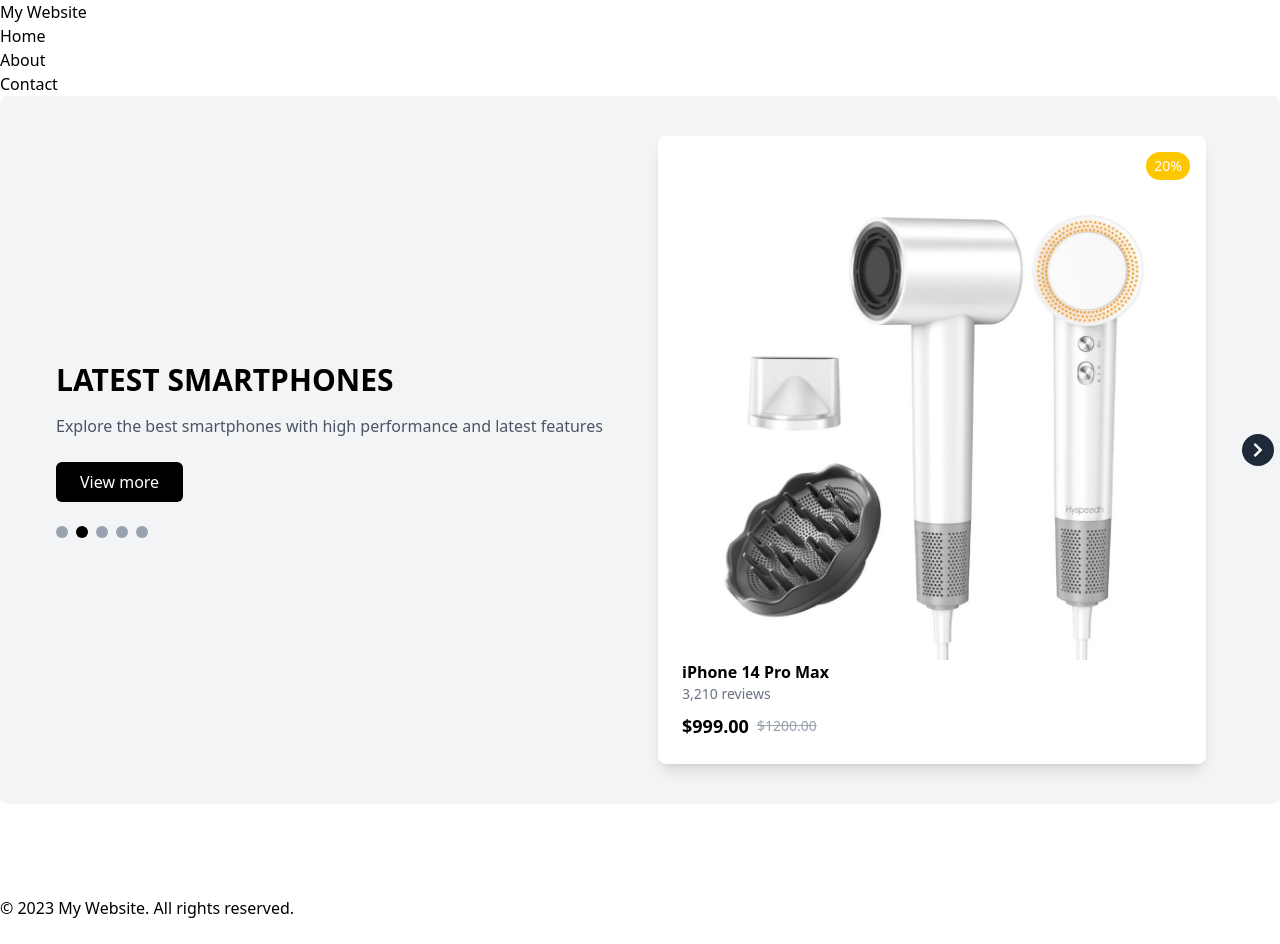
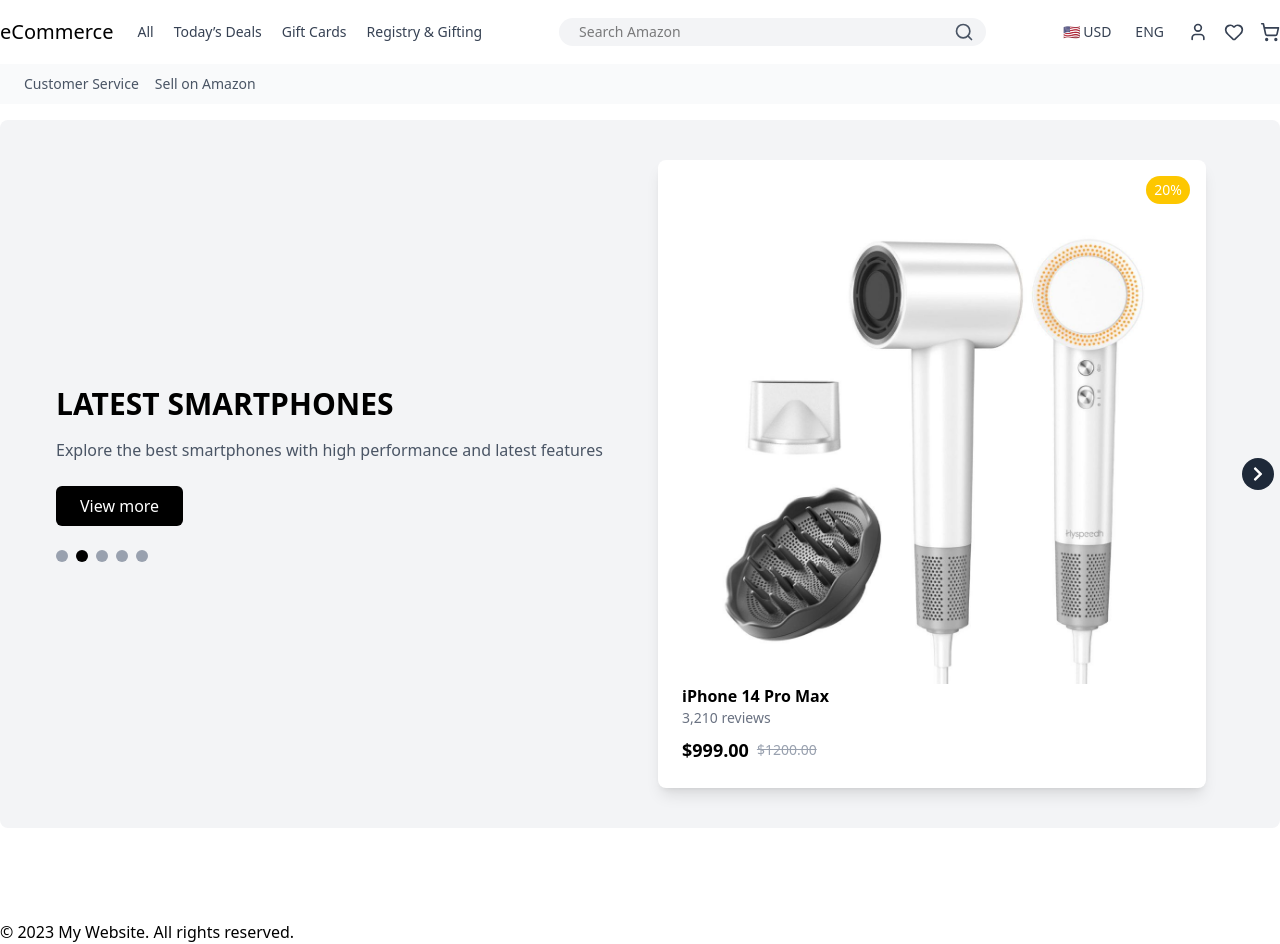
Before and after one commit to JannatulLima9575/E-Commerce_modern_website, a Next.js app: page / in a window 1280 px wide. Before the commit the page ends 920 px from the top, so only its background shows below. Built offline with nearby package versions, Linux system fonts and the light colour scheme.

Commit message:
added basic layout to navbar section

```diff
--- a/package.json
+++ b/package.json
@@ -12,6 +12,7 @@
     "@tanstack/react-query": "^5.90.2",
     "axios": "^1.12.2",
     "classnames": "^2.5.1",
+    "lucide-react": "^0.544.0",
     "next": "15.5.4",
     "react": "19.1.0",
     "react-dom": "19.1.0",
--- a/src/components/Navbar.tsx
+++ b/src/components/Navbar.tsx
@@ -1,17 +1,67 @@
-import React from 'react';
+"use client";
+
+import React from "react";
+import Image from "next/image";
+import { Search, User, Heart, ShoppingCart } from "lucide-react";
 
 const Navbar = () => {
   return (
-    <div>
-      <h1>My Website</h1>
-      <nav>
-        <ul>
-          <li>Home</li>
-          <li>About</li>
-          <li>Contact</li>
-        </ul>
-      </nav>
-    </div>
+    <header className="w-full bg-white pb-4">
+      {/* 🔹 Top Row */}
+      <div className="max-w-7xl mx-auto smpx-6 flex items-center justify-between h-16">
+        {/* Left Section */}
+        <div className="flex items-center gap-6">
+          <h2 className="text-xl font-semi-bold">eCommerce</h2>
+
+          <nav className="hidden md:flex items-center gap-5 text-sm text-gray-700">
+            <span className="hover:text-black cursor-pointer font-medium">All</span>
+            <span className="hover:text-black cursor-pointer">Today’s Deals</span>
+            <span className="hover:text-black cursor-pointer">Gift Cards</span>
+            <span className="hover:text-black cursor-pointer">Registry & Gifting</span>
+          </nav>
+        </div>
+
+        {/* Middle Section — Search Bar */}
+        <div className="hidden lg:flex items-center bg-gray-100 rounded-full px-3 py-1 w-1/3">
+          <input
+            type="text"
+            placeholder="Search Amazon"
+            className="bg-transparent outline-none flex-1 text-sm px-2"
+          />
+          <Search className="w-5 h-5 text-gray-600 cursor-pointer" />
+        </div>
+
+        {/* Right Section */}
+        <div className="flex items-center gap-6 text-gray-700">
+          <span className="hidden sm:block text-sm cursor-pointer hover:text-black">
+            🇺🇸 USD
+          </span>
+          <span className="hidden sm:block text-sm cursor-pointer hover:text-black">
+            ENG
+          </span>
+
+          <div className="flex items-center gap-4">
+            <User className="w-5 h-5 cursor-pointer hover:text-black" />
+            <Heart className="w-5 h-5 cursor-pointer hover:text-black" />
+            <ShoppingCart className="w-5 h-5 cursor-pointer hover:text-black" />
+          </div>
+        </div>
+      </div>
+
+      {/* 🔹 Bottom Row */}
+      <div className="w-full bg-gray-50 text-gray-600 text-sm">
+        <div className="max-w-7xl mx-auto px-6 flex items-center justify-between h-10">
+          <div className="flex items-center gap-4">
+            <span className="cursor-pointer hover:text-black">Customer Service</span>
+            <span className="cursor-pointer hover:text-black">Sell on Amazon</span>
+          </div>
+          <div className="lg:hidden flex items-center gap-3">
+            <Search className="w-5 h-5 cursor-pointer" />
+            <ShoppingCart className="w-5 h-5 cursor-pointer" />
+          </div>
+        </div>
+      </div>
+    </header>
   );
 };
 
```
Also changed, not shown: 1 other file (tests, documents, lock files or other folders).
